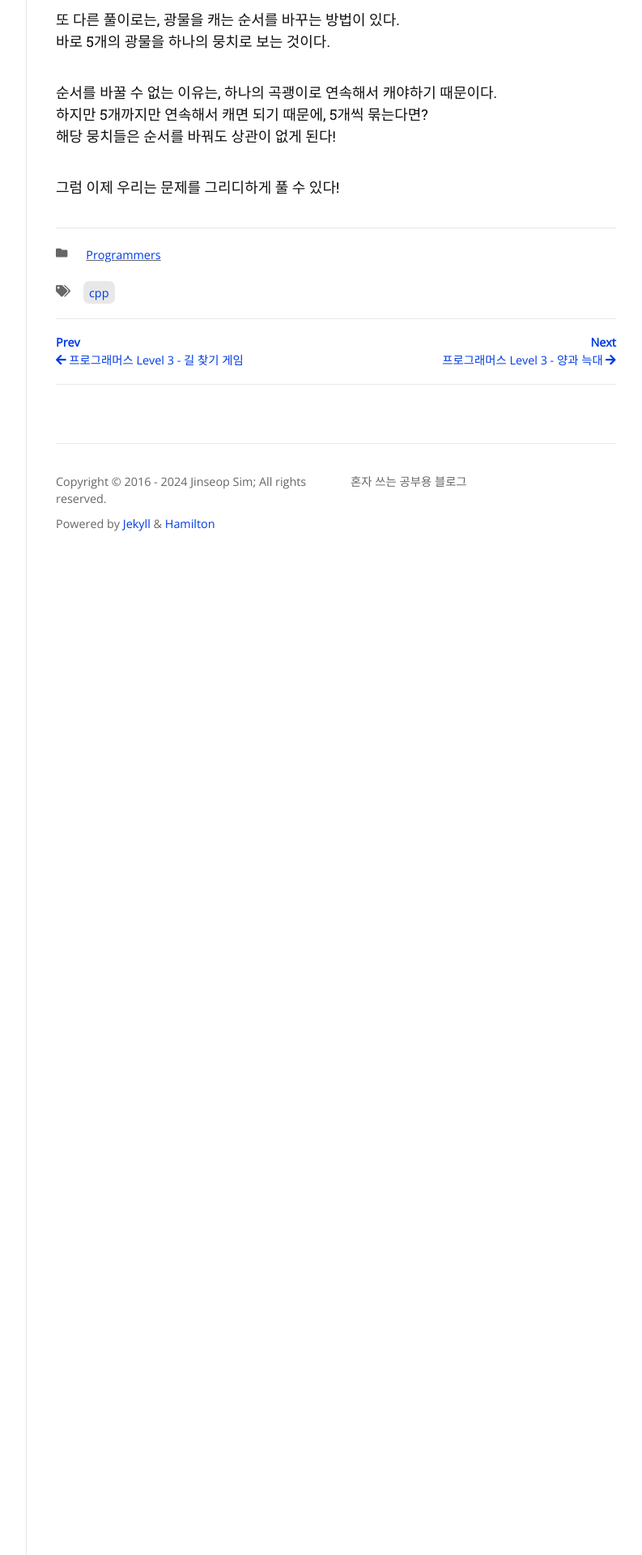
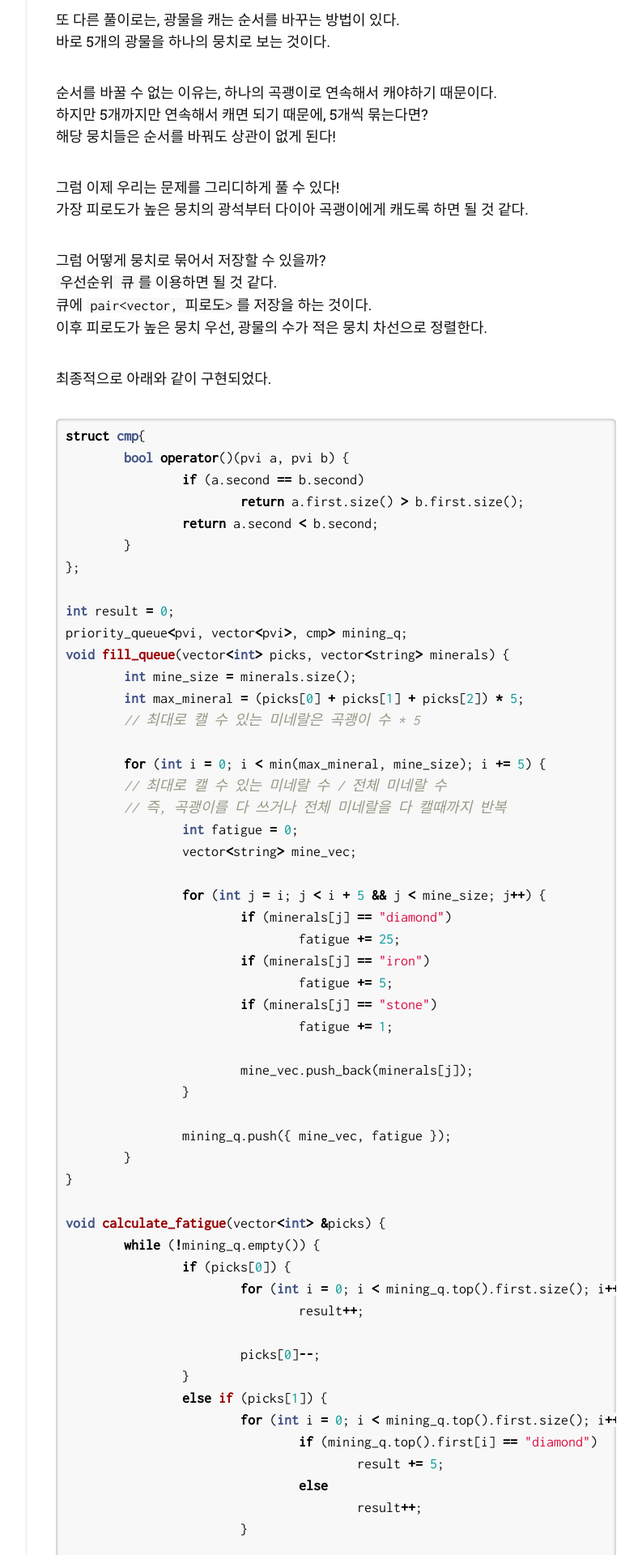
Before and after one commit to Jinseop-Sim/Jinseop-Sim.github.io, a Jekyll site: the page built from _posts/2024-03-07-pg-mining.md, in a window 1280 px wide. Shown: the part 2587-4507 px from the top of the page at 81% size, without its empty margins (357-1150 px from the left). Built offline with Jekyll 4.4.1, drawn with Linux system fonts in a browser that asks for light colours; nearby versions of some CDN libraries; some web fonts are replaced; some of the changed text lies outside the part shown.

Commit message:
글 수정

````diff
--- a/_posts/2024-03-07-pg-mining.md
+++ b/_posts/2024-03-07-pg-mining.md
@@ -89,3 +89,83 @@ void backtrack(int depth, int fatigue, vector<int>& picks, vector<int> minerals_
 해당 뭉치들은 순서를 바꿔도 상관이 없게 된다!
 
 그럼 이제 우리는 문제를 그리디하게 풀 수 있다!
+가장 피로도가 높은 뭉치의 광석부터 다이아 곡괭이에게 캐도록 하면 될 것 같다.
+
+그럼 어떻게 뭉치로 묶어서 저장할 수 있을까?
+```우선순위 큐```를 이용하면 될 것 같다.
+큐에 ```pair<vector, 피로도>```를 저장을 하는 것이다.
+이후 피로도가 높은 뭉치 우선, 광물의 수가 적은 뭉치 차선으로 정렬한다.
+
+최종적으로 아래와 같이 구현되었다.
+{% highlight cpp %}
+struct cmp{
+	bool operator()(pvi a, pvi b) {
+		if (a.second == b.second)
+			return a.first.size() > b.first.size();
+		return a.second < b.second;
+	}
+};
+
+int result = 0;
+priority_queue<pvi, vector<pvi>, cmp> mining_q;
+void fill_queue(vector<int> picks, vector<string> minerals) {
+	int mine_size = minerals.size();
+	int max_mineral = (picks[0] + picks[1] + picks[2]) * 5;
+	// 최대로 캘 수 있는 미네랄은 곡괭이 수 * 5
+
+	for (int i = 0; i < min(max_mineral, mine_size); i += 5) {
+	// 최대로 캘 수 있는 미네랄 수 / 전체 미네랄 수
+	// 즉, 곡괭이를 다 쓰거나 전체 미네랄을 다 캘때까지 반복
+		int fatigue = 0;
+		vector<string> mine_vec;
+
+		for (int j = i; j < i + 5 && j < mine_size; j++) {
+			if (minerals[j] == "diamond")
+				fatigue += 25;
+			if (minerals[j] == "iron")
+				fatigue += 5;
+			if (minerals[j] == "stone")
+				fatigue += 1;
+
+			mine_vec.push_back(minerals[j]);
+		}
+
+		mining_q.push({ mine_vec, fatigue });
+	}
+}
+
+void calculate_fatigue(vector<int> &picks) {
+	while (!mining_q.empty()) {
+		if (picks[0]) {
+			for (int i = 0; i < mining_q.top().first.size(); i++)
+				result++;
+
+			picks[0]--;
+		}
+		else if (picks[1]) {
+			for (int i = 0; i < mining_q.top().first.size(); i++) {
+				if (mining_q.top().first[i] == "diamond")
+					result += 5;
+				else
+					result++;
+			}
+
+			picks[1]--;
+		}
+		else if (picks[2]) {
+			for (int i = 0; i < mining_q.top().first.size(); i++) {
+				if (mining_q.top().first[i] == "diamond")
+					result += 25;
+				else if (mining_q.top().first[i] == "iron")
+					result += 5;
+				else
+					result++;
+			}
+
+			picks[2]--;
+		}
+
+		mining_q.pop();
+	}
+}
+{% endhighlight %}
````
